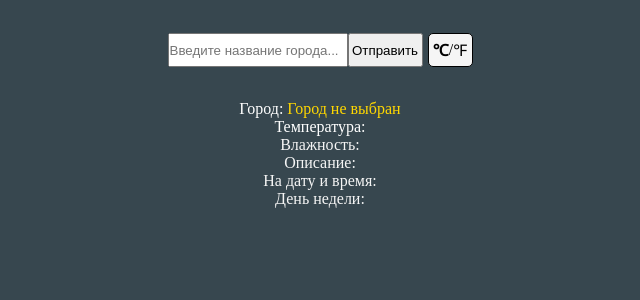
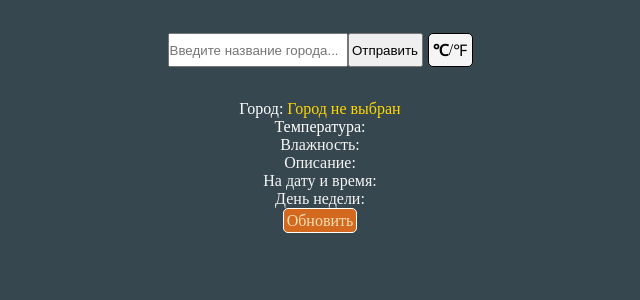
Before and after one commit to DeguzBelarus/React-Weather-App, a React (Create React App) app: page / in a window 1280 px wide. Shown: the top 300 px of the page, without its empty margins (320-960 px from the left). Built offline with nearby package versions, Linux system fonts and the light colour scheme; no server answers.

Commit message:
added refresh button

```diff
--- a/public/index.html
+++ b/public/index.html
@@ -1,5 +1,5 @@
 <!DOCTYPE html>
-<html lang="en">
+<html lang="ru">
   <head>
     <meta charset="utf-8" />
     <link rel="icon" href="%PUBLIC_URL%/favicon.ico" />
--- a/src/App.jsx
+++ b/src/App.jsx
@@ -58,7 +58,13 @@ function App() {
         currentPositionGetWeather={currentPositionGetWeather}
         currentPosAccessed={currentPosAccessed}
       />
-      <Main weather={weather} units={units} />
+      <Main
+        weather={weather}
+        units={units}
+        getWeather={getWeather}
+        currentPositionGetWeather={currentPositionGetWeather}
+        currentPosAccessed={currentPosAccessed}
+      />
     </div>
   );
 }
--- a/src/components/Main/Main.jsx
+++ b/src/components/Main/Main.jsx
@@ -13,7 +13,13 @@ const days = [
   "Суббота",
 ];
 
-const Main = ({ weather, units }) => {
+const Main = ({
+  weather,
+  units,
+  currentPosAccessed,
+  getWeather,
+  currentPositionGetWeather,
+}) => {
   useEffect(() => {
     if (units === "metric") {
       measurement = "℃";
@@ -21,6 +27,14 @@ const Main = ({ weather, units }) => {
       measurement = "℉";
     }
   }, [units]);
+
+  const refreshWeather = () => {
+    if (currentPosAccessed) {
+      navigator.geolocation.getCurrentPosition(currentPositionGetWeather);
+    } else {
+      getWeather();
+    }
+  };
 
   return (
     <main>
@@ -64,6 +78,9 @@ const Main = ({ weather, units }) => {
             : ``}
         </span>
       </p>
+      <div className="refresh-button" onClick={refreshWeather}>
+        Обновить
+      </div>
     </main>
   );
 };
--- a/src/components/Main/Main.scss
+++ b/src/components/Main/Main.scss
@@ -27,4 +27,24 @@ main {
       color: gold;
     }
   }
+
+  .refresh-button {
+    width: 74px;
+    height: 25px;
+    display: flex;
+    justify-content: center;
+    align-items: center;
+    box-sizing: border-box;
+    border: 1px solid white;
+    border-radius: 5px;
+    background: chocolate;
+    color: wheat;
+    -ms-user-select: none;
+    -webkit-user-select: none;
+    user-select: none;
+
+    &:hover {
+      cursor: pointer;
+    }
+  }
 }
```
